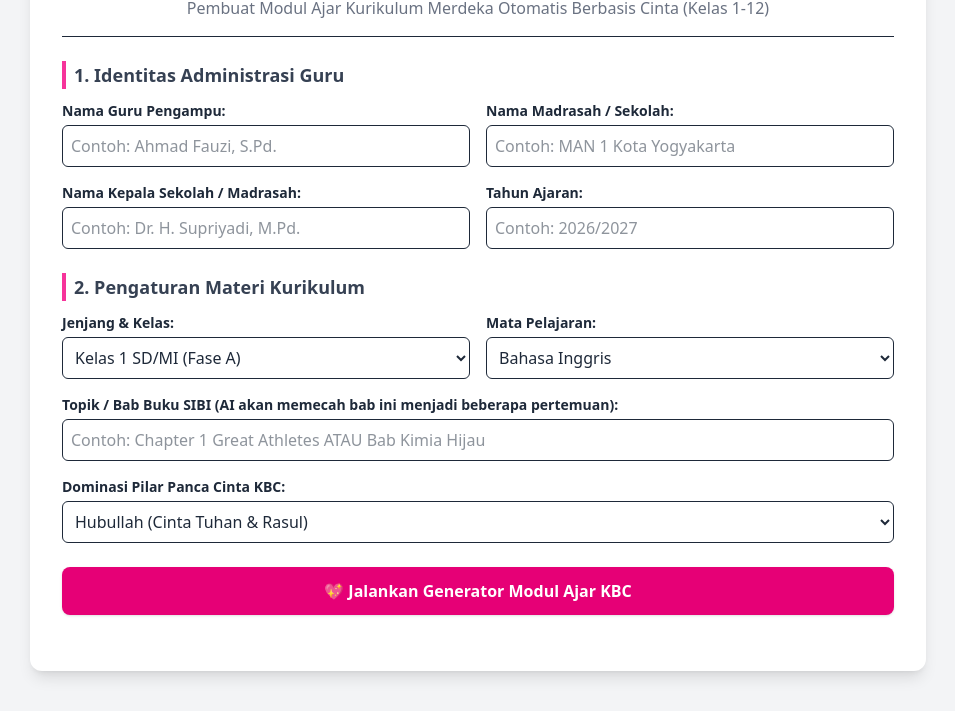
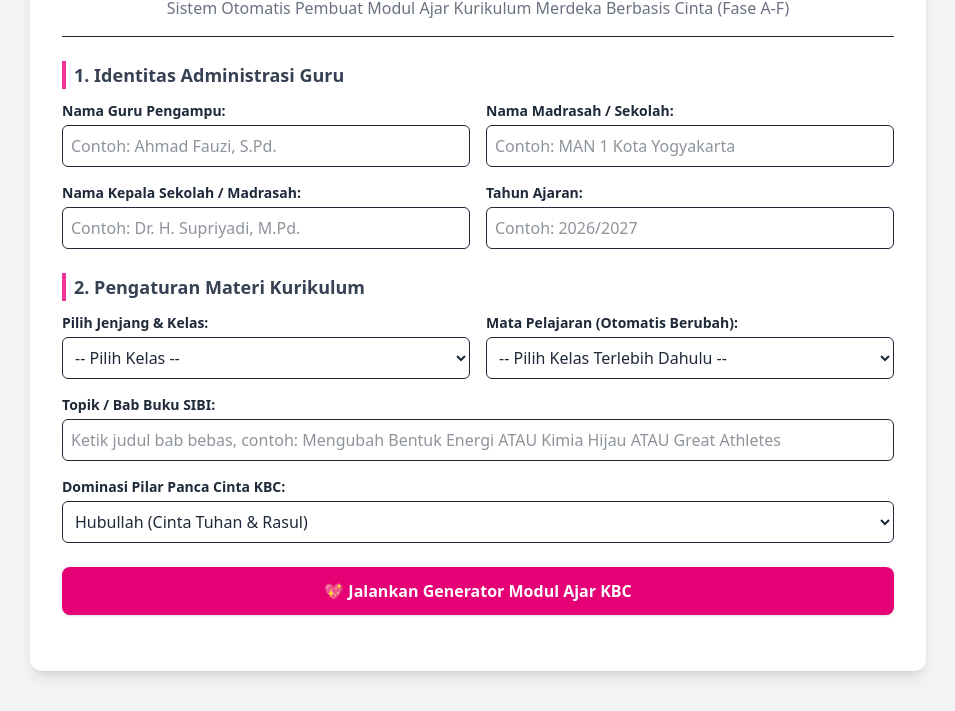
Before and after one commit to opsgabut-oss/kbc, a plain HTML site: page index.html in a window 1280 px wide. Shown: the part 116-827 px from the top of the page, without its empty margins (162-1117 px from the left). Drawn offline with nearby package versions, Linux system fonts and the light colour scheme.

Commit message:
Update curriculum module input fields and labels

```diff
--- a/index.html
+++ b/index.html
@@ -9,13 +9,11 @@
 <body class="bg-gray-100 text-gray-800 font-sans print:bg-white print:p-0">
 
     <div class="max-w-4xl mx-auto my-10 p-8 bg-white rounded-xl shadow-lg print:shadow-none print:my-0 print:p-0">
-        <!-- Header Aplikasi (Disembunyikan saat dicetak) -->
         <div class="text-center border-b pb-4 mb-6 print:hidden">
             <h1 class="text-3xl font-bold text-pink-600">💖 KBC Modul Generator AI</h1>
-            <p class="text-gray-500 mt-1">Pembuat Modul Ajar Kurikulum Merdeka Otomatis Berbasis Cinta (Kelas 1-12)</p>
+            <p class="text-gray-500 mt-1">Sistem Otomatis Pembuat Modul Ajar Kurikulum Merdeka Berbasis Cinta (Fase A-F)</p>
         </div>
 
-        <!-- FORM INPUT ADMINISTRASI & KURIKULUM (Disembunyikan saat dicetak) -->
         <div class="print:hidden">
             <h3 class="text-lg font-bold text-gray-700 mb-3 border-l-4 border-pink-500 pl-2">1. Identitas Administrasi Guru</h3>
             <div class="grid grid-cols-1 md:grid-cols-2 gap-4 mb-6">
@@ -40,33 +38,40 @@
             <h3 class="text-lg font-bold text-gray-700 mb-3 border-l-4 border-pink-500 pl-2">2. Pengaturan Materi Kurikulum</h3>
             <div class="grid grid-cols-1 md:grid-cols-2 gap-4 mb-6">
                 <div>
-                    <label class="block text-sm font-semibold mb-1">Jenjang & Kelas:</label>
-                    <select id="kelas" class="w-full p-2 border rounded-md focus:outline-pink-500">
-                        <option value="Kelas 1 (Fase A)">Kelas 1 SD/MI (Fase A)</option>
-                        <option value="Kelas 4 (Fase B)">Kelas 4 SD/MI (Fase B)</option>
-                        <option value="Kelas 7 (Fase D)">Kelas 7 SMP/MTs (Fase D)</option>
-                        <option value="Kelas 10 (Fase E)">Kelas 10 SMA/MA (Fase E)</option>
-                        <option value="Kelas 12 (Fase F)">Kelas 12 SMA/MA (Fase F)</option>
+                    <label class="block text-sm font-semibold mb-1">Pilih Jenjang & Kelas:</label>
+                    <select id="kelas" onchange="updateMapelOtomatis()" class="w-full p-2 border rounded-md focus:outline-pink-500">
+                        <option value="">-- Pilih Kelas --</option>
+                        <optgroup label="SD / MI (Pendidikan Dasar)">
+                            <option value="Kelas 1 (Fase A)">Kelas 1 SD/MI</option>
+                            <option value="Kelas 2 (Fase A)">Kelas 2 SD/MI</option>
+                            <option value="Kelas 3 (Fase B)">Kelas 3 SD/MI</option>
+                            <option value="Kelas 4 (Fase B)">Kelas 4 SD/MI</option>
+                            <option value="Kelas 5 (Fase C)">Kelas 5 SD/MI</option>
+                            <option value="Kelas 6 (Fase C)">Kelas 6 SD/MI</option>
+                        </optgroup>
+                        <optgroup label="SMP / MTs (Menengah Pertama)">
+                            <option value="Kelas 7 (Fase D)">Kelas 7 SMP/MTs</option>
+                            <option value="Kelas 8 (Fase D)">Kelas 8 SMP/MTs</option>
+                            <option value="Kelas 9 (Fase D)">Kelas 9 SMP/MTs</option>
+                        </optgroup>
+                        <optgroup label="SMA / MA / SMK (Menengah Atas)">
+                            <option value="Kelas 10 (Fase E)">Kelas 10 SMA/MA/SMK</option>
+                            <option value="Kelas 11 (Fase F)">Kelas 11 SMA/MA/SMK</option>
+                            <option value="Kelas 12 (Fase F)">Kelas 12 SMA/MA/SMK</option>
+                        </optgroup>
                     </select>
                 </div>
 
                 <div>
-                    <label class="block text-sm font-semibold mb-1">Mata Pelajaran:</label>
+                    <label class="block text-sm font-semibold mb-1">Mata Pelajaran (Otomatis Berubah):</label>
                     <select id="mapel" class="w-full p-2 border rounded-md focus:outline-pink-500">
-                        <option value="Bahasa Inggris">Bahasa Inggris</option>
-                        <option value="IPAS">IPAS (SD/MI Kelas 3-6)</option>
-                        <option value="Fisika (Rumpun IPA)">Fisika (Rumpun IPA Kelas 10)</option>
-                        <option value="Biologi (Rumpun IPA)">Biologi (Rumpun IPA Kelas 10)</option>
-                        <option value="Sosiologi (Rumpun IPS)">Sosiologi (Rumpun IPS Kelas 10)</option>
-                        <option value="Muatan Lokal Bahasa Jawa">Muatan Lokal Bahasa Jawa</option>
-                        <option value="Al-Qur'an Hadis (Madrasah)">Al-Qur'an Hadis (Madrasah)</option>
-                        <option value="Akidah Akhlak (Madrasah)">Akidah Akhlak (Madrasah)</option>
+                        <option value="">-- Pilih Kelas Terlebih Dahulu --</option>
                     </select>
                 </div>
 
                 <div class="md:col-span-2">
-                    <label class="block text-sm font-semibold mb-1">Topik / Bab Buku SIBI (AI akan memecah bab ini menjadi beberapa pertemuan):</label>
-                    <input type="text" id="bab" placeholder="Contoh: Chapter 1 Great Athletes ATAU Bab Kimia Hijau" class="w-full p-2 border rounded-md focus:outline-pink-500">
+                    <label class="block text-sm font-semibold mb-1">Topik / Bab Buku SIBI:</label>
+                    <input type="text" id="bab" placeholder="Ketik judul bab bebas, contoh: Mengubah Bentuk Energi ATAU Kimia Hijau ATAU Great Athletes" class="w-full p-2 border rounded-md focus:outline-pink-500">
                 </div>
 
                 <div class="md:col-span-2">
@@ -86,12 +91,10 @@
             </button>
         </div>
 
-        <!-- Loading Spinner -->
         <div id="loading" class="hidden text-center my-8 text-pink-600 font-medium animate-pulse print:hidden">
-            ⏳ Sedang memproses dan memecah pertemuan bab dengan Gemini 2.5 Flash... Mohon tunggu...
+            ⏳ Gemini 2.5 Flash sedang menganalisis materi bab dan memecahnya menjadi beberapa pertemuan... Mohon tunggu...
         </div>
 
-        <!-- OUTPUT SIAP CETAK -->
         <div id="outputContainer" class="hidden mt-4 border-t pt-4 print:border-none print:pt-0">
             <div class="flex justify-between items-center mb-6 print:hidden">
                 <h2 class="text-xl font-bold text-gray-700">📄 Hasil Cetak Modul Ajar KBC:</h2>
@@ -103,6 +106,47 @@
         </div>
     </div>
 
+    <script>
+        function updateMapelOtomatis() {
+            const kelasSelect = document.getElementById('kelas').value;
+            const mapelSelect = document.getElementById('mapel');
+
+            // Kosongkan pilihan lama
+            mapelSelect.innerHTML = "";
+
+            if (!kelasSelect) {
+                mapelSelect.innerHTML = '<option value="">-- Pilih Kelas Terlebih Dahulu --</option>';
+                return;
+            }
+
+            let daftarMapel = [];
+
+            if (kelasSelect.includes("Kelas 1") || kelasSelect.includes("Kelas 2")) {
+                // SD Kelas Bawah (Tanpa IPAS)
+                daftarMapel = ["Bahasa Indonesia", "Matematika", "Bahasa Inggris", "Pendidikan Pancasila", "Muatan Lokal Bahasa Jawa", "Pendidikan Agama Islam (Umum)", "Al-Qur'an Hadis (Madrasah)", "Akidah Akhlak (Madrasah)", "Fikih (Madrasah)", "Bahasa Arab (Madrasah)"];
+            } else if (kelasSelect.includes("Kelas 3") || kelasSelect.includes("Kelas 4") || kelasSelect.includes("Kelas 5") || kelasSelect.includes("Kelas 6")) {
+                // SD Kelas Atas (Ada IPAS otomatis)
+                daftarMapel = ["IPAS (Ilmu Pengetahuan Alam dan Sosial)", "Bahasa Indonesia", "Matematika", "Bahasa Inggris", "Pendidikan Pancasila", "Muatan Lokal Bahasa Jawa", "Pendidikan Agama Islam (Umum)", "Al-Qur'an Hadis (Madrasah)", "Akidah Akhlak (Madrasah)", "Fikih (Madrasah)", "SKI (Madrasah)", "Bahasa Arab (Madrasah)"];
+            } else if (kelasSelect.includes("Kelas 7") || kelasSelect.includes("Kelas 8") || kelasSelect.includes("Kelas 9")) {
+                // SMP / MTs
+                daftarMapel = ["Bahasa Inggris", "Matematika", "IPA (Sains Ilmu Pengetahuan Alam)", "IPS (Ilmu Pengetahuan Sosial)", "Bahasa Indonesia", "Pendidikan Pancasila", "Muatan Lokal Bahasa Jawa", "Pendidikan Agama Islam (Umum)", "Al-Qur'an Hadis (Madrasah)", "Akidah Akhlak (Madrasah)", "Fikih (Madrasah)", "SKI (Madrasah)", "Bahasa Arab (Madrasah)"];
+            } else if (kelasSelect.includes("Kelas 10")) {
+                // SMA Kelas 10 (Pecahan Rumpun Berdiri Sendiri)
+                daftarMapel = ["Bahasa Inggris", "Bahasa Indonesia", "Matematika", "Fisika (Rumpun IPA)", "Kimia (Rumpun IPA)", "Biologi (Rumpun IPA)", "Sejarah (Rumpun IPS)", "Sosiologi (Rumpun IPS)", "Ekonomi (Rumpun IPS)", "Geografi (Rumpun IPS)", "Pendidikan Pancasila", "Muatan Lokal Bahasa Jawa", "Pendidikan Agama Islam (Umum)", "Al-Qur'an Hadis (Madrasah)", "Akidah Akhlak (Madrasah)", "Fikih (Madrasah)", "SKI (Madrasah)", "Bahasa Arab (Madrasah)"];
+            } else {
+                // SMA Kelas 11 & 12 (Fase F)
+                daftarMapel = ["Bahasa Inggris Tingkat Lanjut", "Bahasa Indonesia", "Matematika Tingkat Lanjut", "Fisika Utama", "Kimia Utama", "Biologi Utama", "Sosiologi Utama", "Geografi Utama", "Ekonomi Utama", "Sejarah Dunia/Nasional", "Muatan Lokal Bahasa Jawa", "Pendidikan Agama Islam (Umum)", "Al-Qur'an Hadis (Madrasah)", "Akidah Akhlak (Madrasah)", "Fikih (Madrasah)", "SKI (Madrasah)", "Bahasa Arab (Madrasah)"];
+            }
+
+            // Masukkan ke dalam dropdown
+            daftarMapel.forEach(mapel => {
+                let opt = document.createElement('option');
+                opt.value = mapel;
+                opt.innerHTML = mapel;
+                mapelSelect.appendChild(opt);
+            });
+        }
+    </script>
     <script src="script.js"></script>
 </body>
 </html>
```
